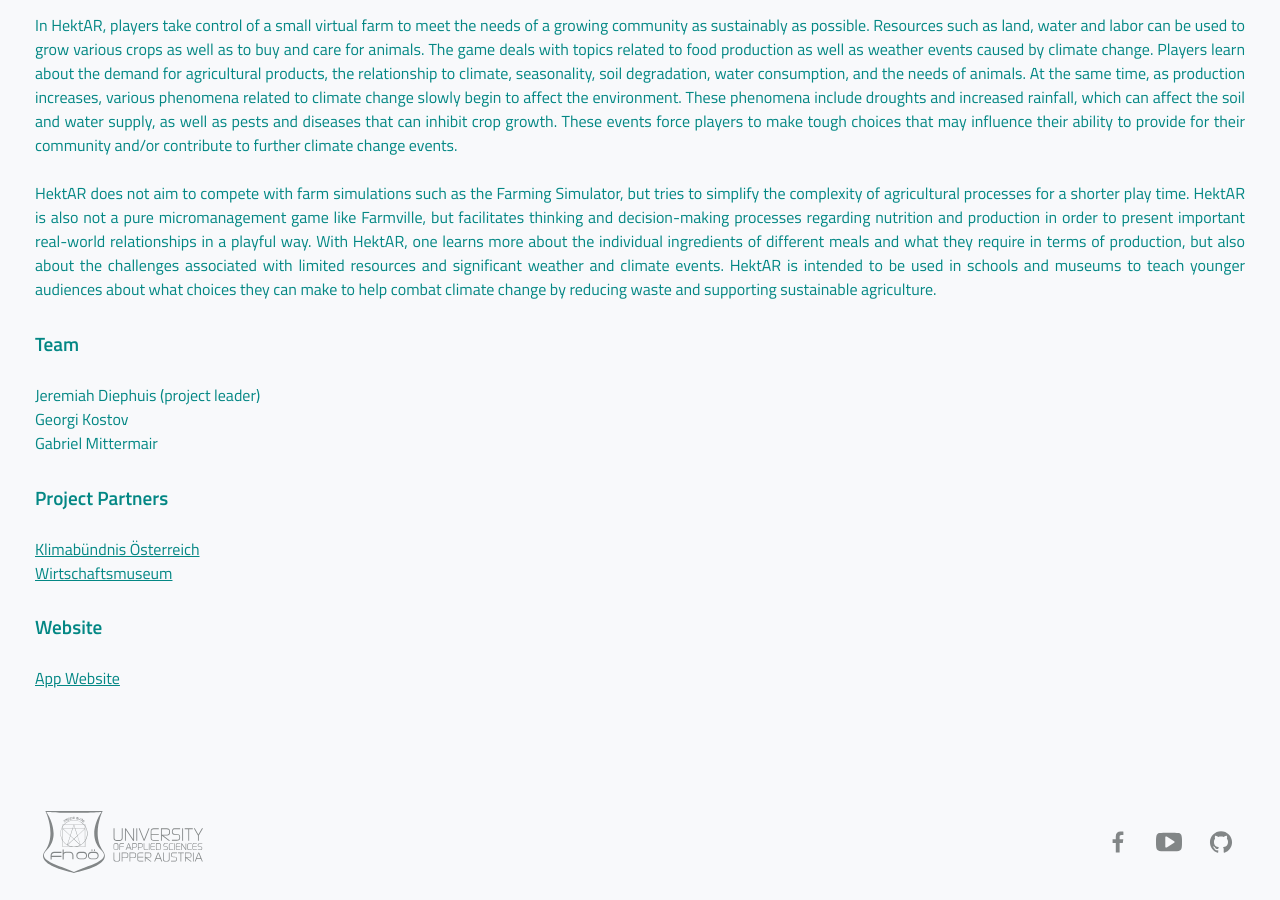
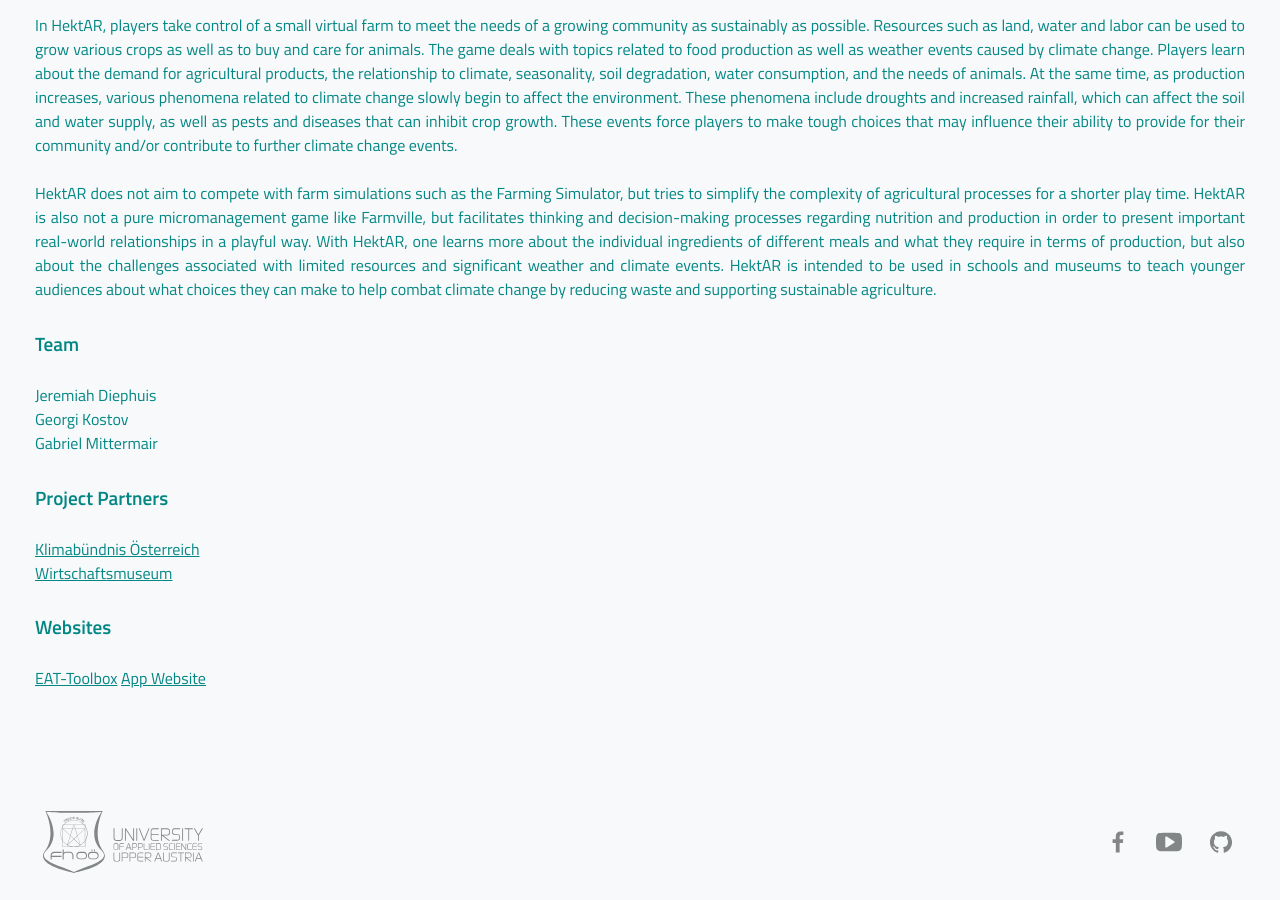
Before and after one commit to Playful-Interactive-Environments/pie-lab.at, a Jekyll site: the page built from _projects/hektar.md, in a window 1280 px wide and 900 px high, scrolled down 837 px. Built offline with Jekyll 4.4.1, drawn with Linux system fonts in a browser that asks for light colours.

Commit message:
Updated project HektAR
Added YouTube video, adapted content details.

```diff
--- a/_projects/hektar.md
+++ b/_projects/hektar.md
@@ -39,7 +42,7 @@
 
 ## Team
 
-* Jeremiah Diephuis (project leader)
+* Jeremiah Diephuis
 * Georgi Kostov
 * Gabriel Mittermair
 
@@ -48,6 +51,7 @@
 * [Klimabündnis Österreich](https://www.klimabuendnis.at/)
 * [Wirtschaftsmuseum](https://www.wirtschaftsmuseum.at/)
 
-## Website
+## Websites
 
+[EAT-Toolbox](https://www.klimabuendnis.at/aktuelles/eat-toolbox)
 [App Website](https://hektar-game.app/)
```
Also changed, not shown: other parts of _projects/hektar.md (+3 -0 lines), _projects/hektar/hektar-video-150.jpg (added).
